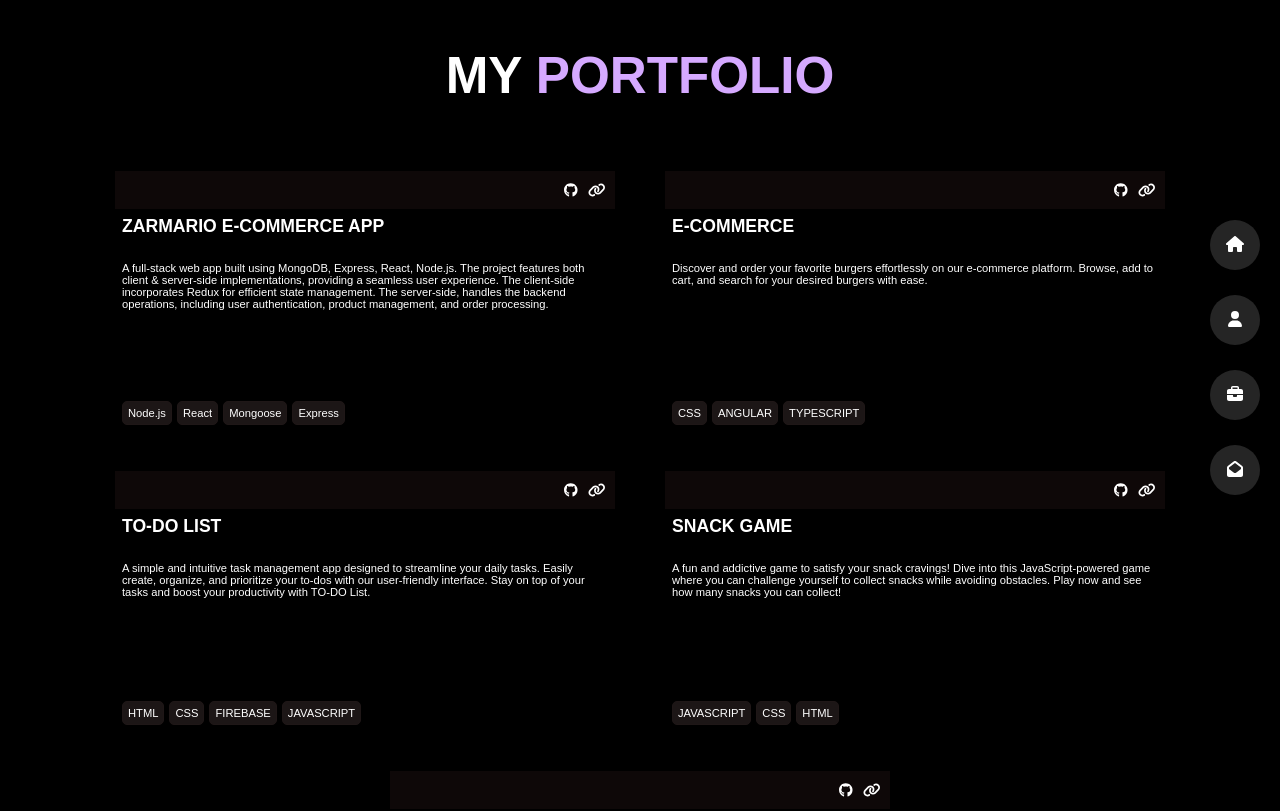
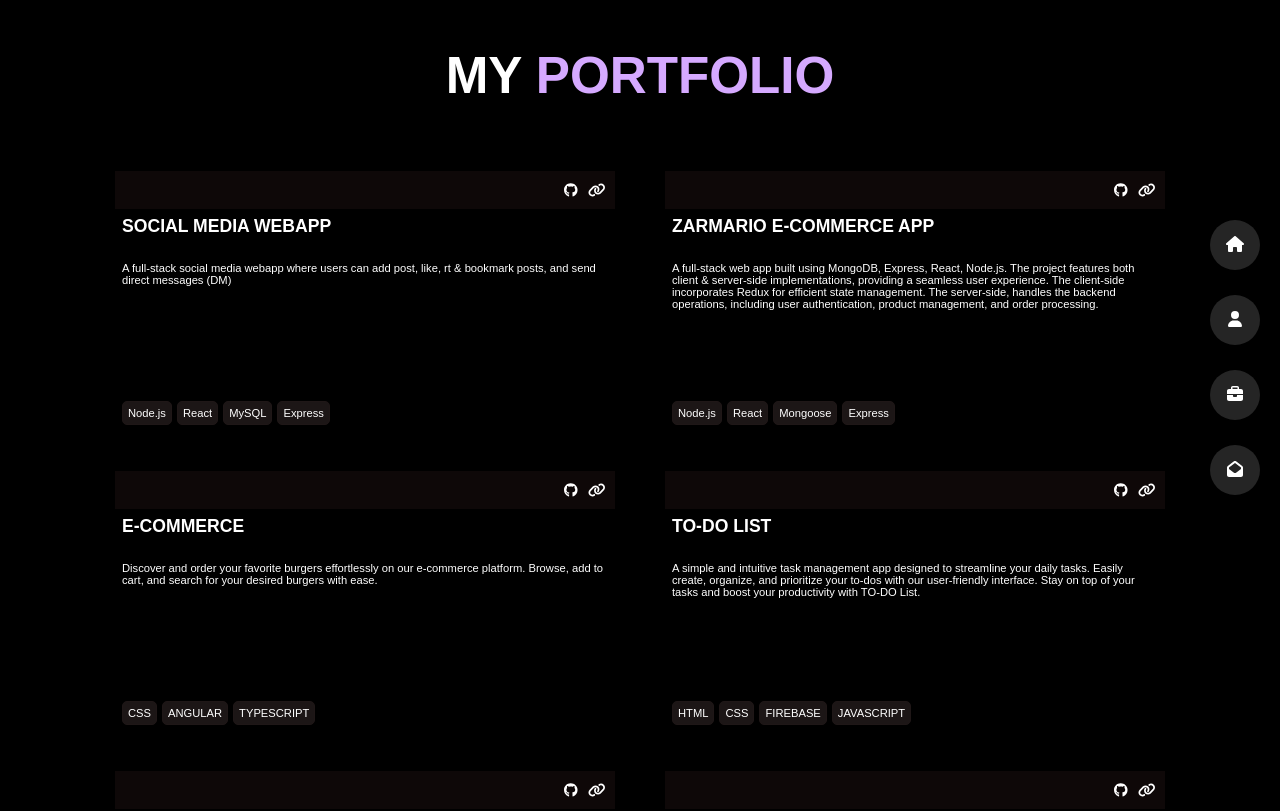
Before and after one commit to mohawwal/refined-portfolio, a React (Create React App) app: page /Portfolio in a window 1280 px wide. Shown: the top 811 px of the page. Built offline with nearby package versions, Linux system fonts and the light colour scheme.

Commit message:
added a new project

```diff
--- a/src/components/File/Projects.js
+++ b/src/components/File/Projects.js
@@ -1,4 +1,13 @@
 let data_product = [
+	{
+		id: 0,
+		name: "SOCIAL MEDIA WEBAPP",
+		description:
+			"A full-stack social media webapp where users can add post, like, rt & bookmark posts, and send direct messages (DM)",
+		githubLink: "https://t.co/LZCFjcRg9s",
+		webLink: "https://x.com/_mohawwal/status/1857559658719764749",
+		languages: ["Node.js", "React", "MySQL", "Express"],
+	},
 	{
 		id: 1,
 		name: "ZARMARIO E-COMMERCE APP",
```
